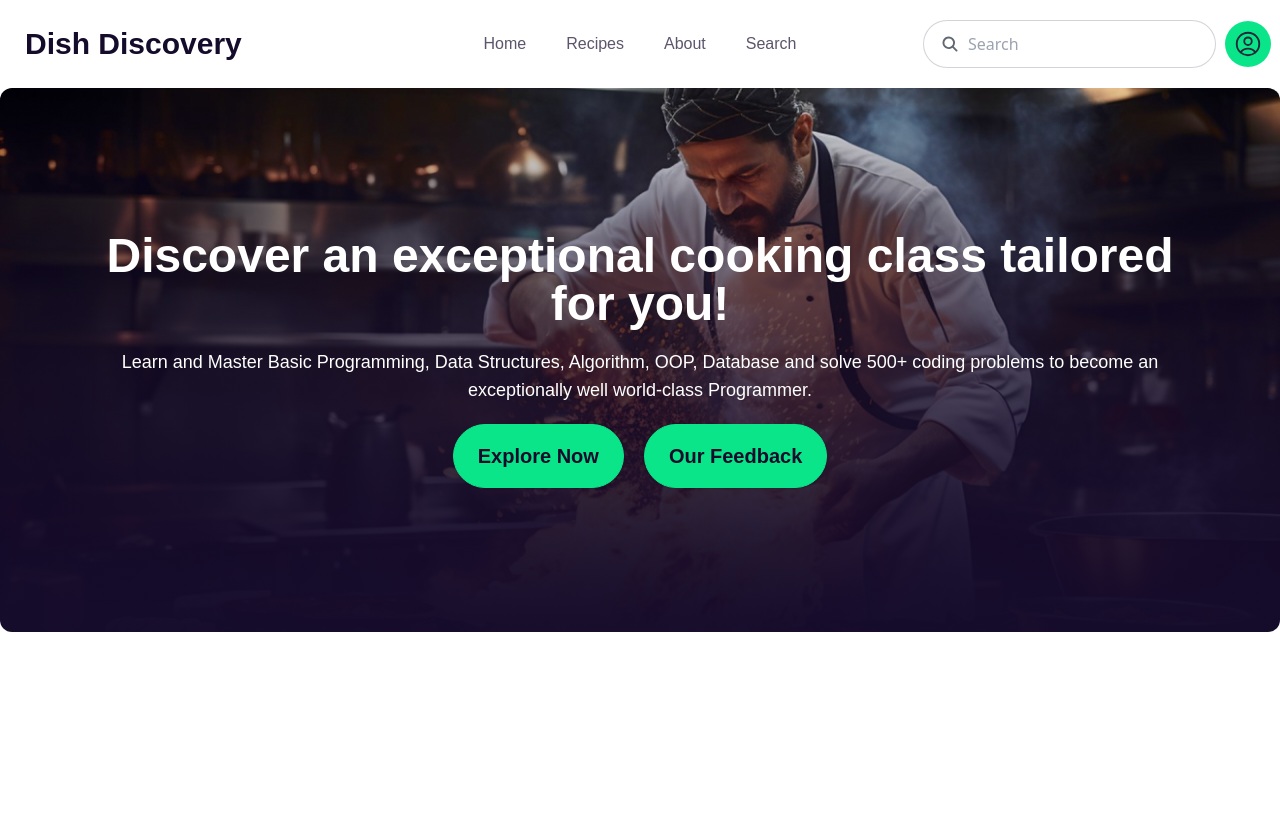
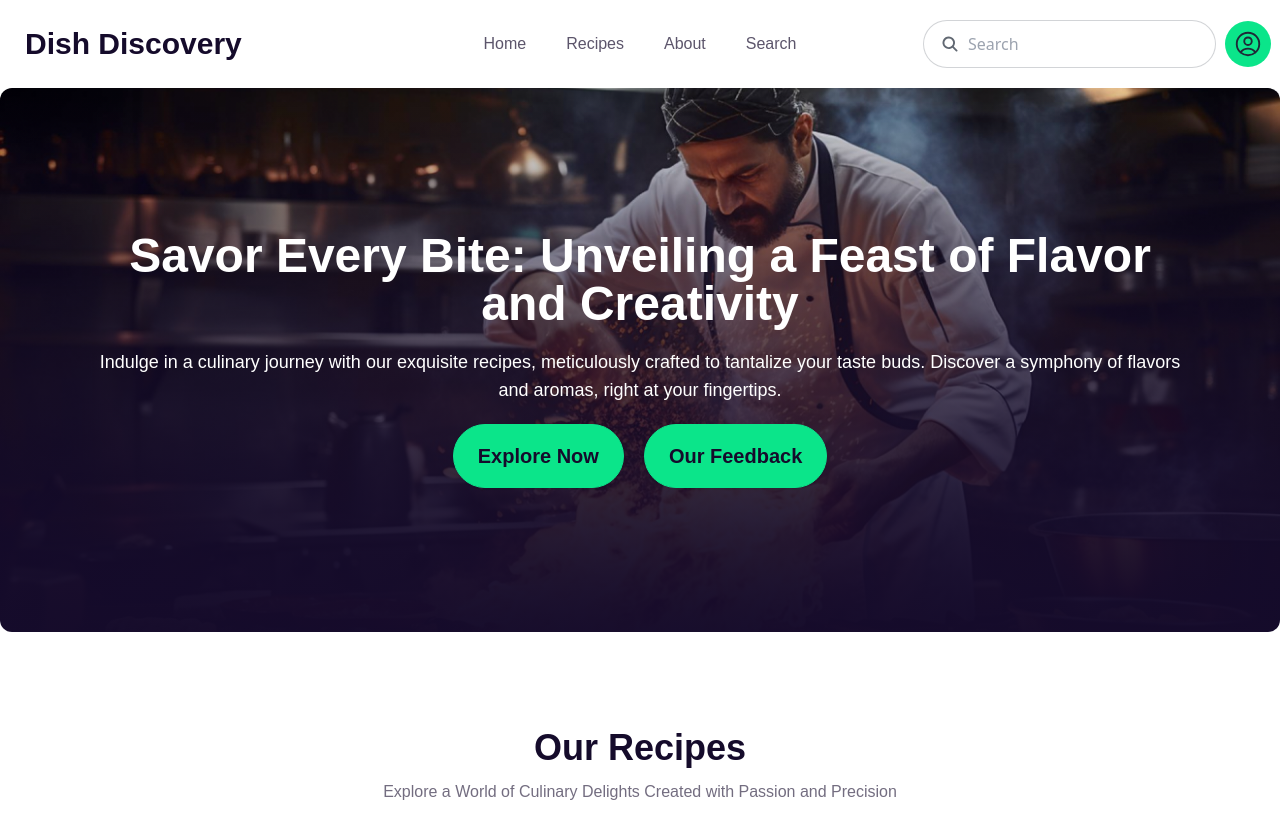
Before and after one commit to Shahriar-Hossain-Alvi/dish-discovery, a React (Vite) app: page / in a window 1280 px wide. Shown: the top 838 px of the page. Before the commit the page ends 800 px from the top, so only its background shows below. Built offline with nearby package versions, Linux system fonts and the light colour scheme.

Commit message:
added recipe head

```diff
--- a/src/App.jsx
+++ b/src/App.jsx
@@ -1,6 +1,7 @@
 import './App.css'
 import Banner from './components/Banner/Banner'
 import Header from './components/Header/Header'
+import RecipeHead from './components/RecipeHead/RecipeHead'
 
 function App() {
 
@@ -8,6 +9,7 @@ function App() {
     <>
       <Header></Header>
       <Banner></Banner>
+      <RecipeHead></RecipeHead>
     </>
   )
 }
--- a/src/components/Banner/Banner.jsx
+++ b/src/components/Banner/Banner.jsx
@@ -5,8 +5,8 @@ const Banner = () => {
             <div className="hero rounded-xl banner-img">
                 <div className="hero-content text-center text-neutral-content">
                     <div className='py-32 px-20 space-y-5'>
-                        <h1 className="text-white lexend text-5xl font-bold">Discover an exceptional cooking class tailored for you!</h1>
-                        <p className="text-white lexend text-lg">Learn and Master Basic Programming, Data Structures, Algorithm, OOP, Database and solve 500+ coding problems to become an exceptionally well world-class Programmer.</p>
+                        <h1 className="text-white lexend text-5xl font-bold">Savor Every Bite: Unveiling a Feast of Flavor and Creativity</h1>
+                        <p className="text-white lexend text-lg">Indulge in a culinary journey with our exquisite recipes, meticulously crafted to tantalize your taste buds. Discover a symphony of flavors and aromas, right at your fingertips.</p>
                         <div className='space-x-5'>
                             <button className='btn btn-lg rounded-full bg-[#0BE58A] text-[#150B2B] lexend text-xl font-semibold border border-[#0BE58A] hover:bg-transparent hover:border-white hover:text-white'>Explore Now</button>
 
--- /dev/null
+++ b/src/components/RecipeHead/RecipeHead.jsx
@@ -0,0 +1,12 @@
+const RecipeHead = () => {
+    return (
+        <div className="container mx-auto mb-10">
+            <div className="text-center">
+                <h2 className="text-4xl font-semibold text-[#150B2B] lexend mb-3">Our Recipes</h2>
+                <p className="lexend text-[#150B2B99]">Explore a World of Culinary Delights Created with Passion and Precision</p>
+            </div>
+        </div>
+    );
+};
+
+export default RecipeHead;
```
